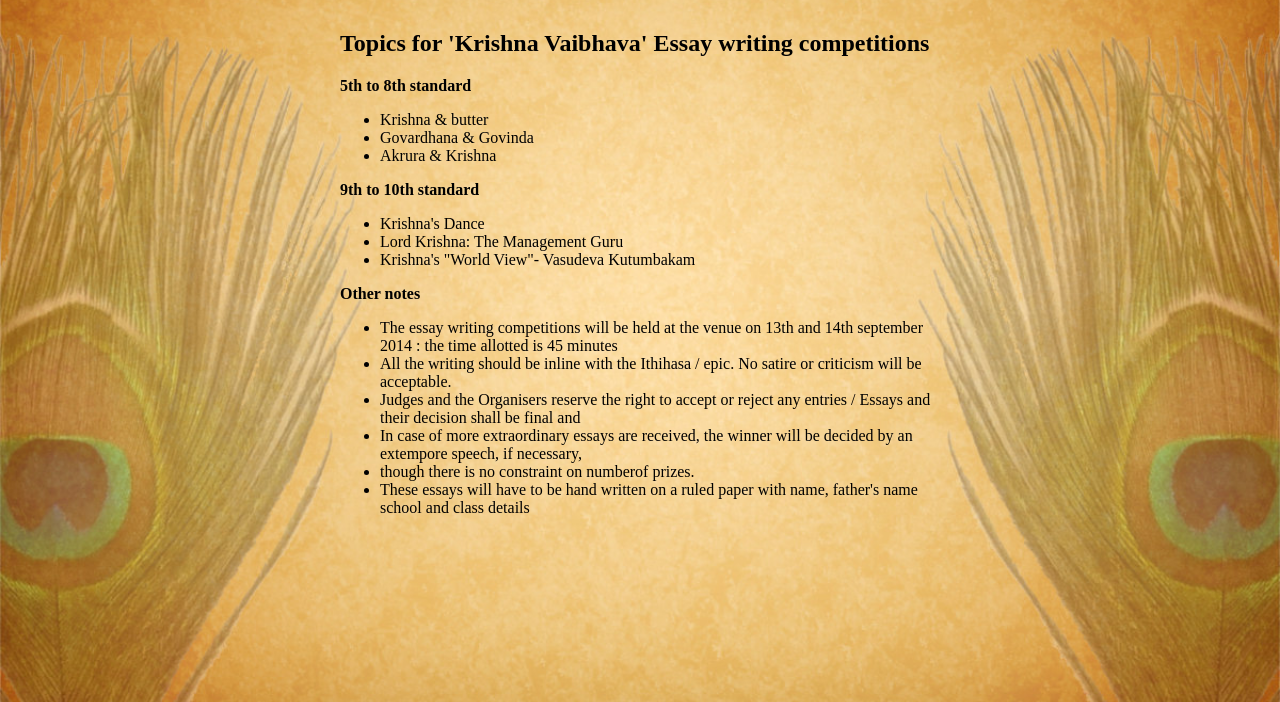
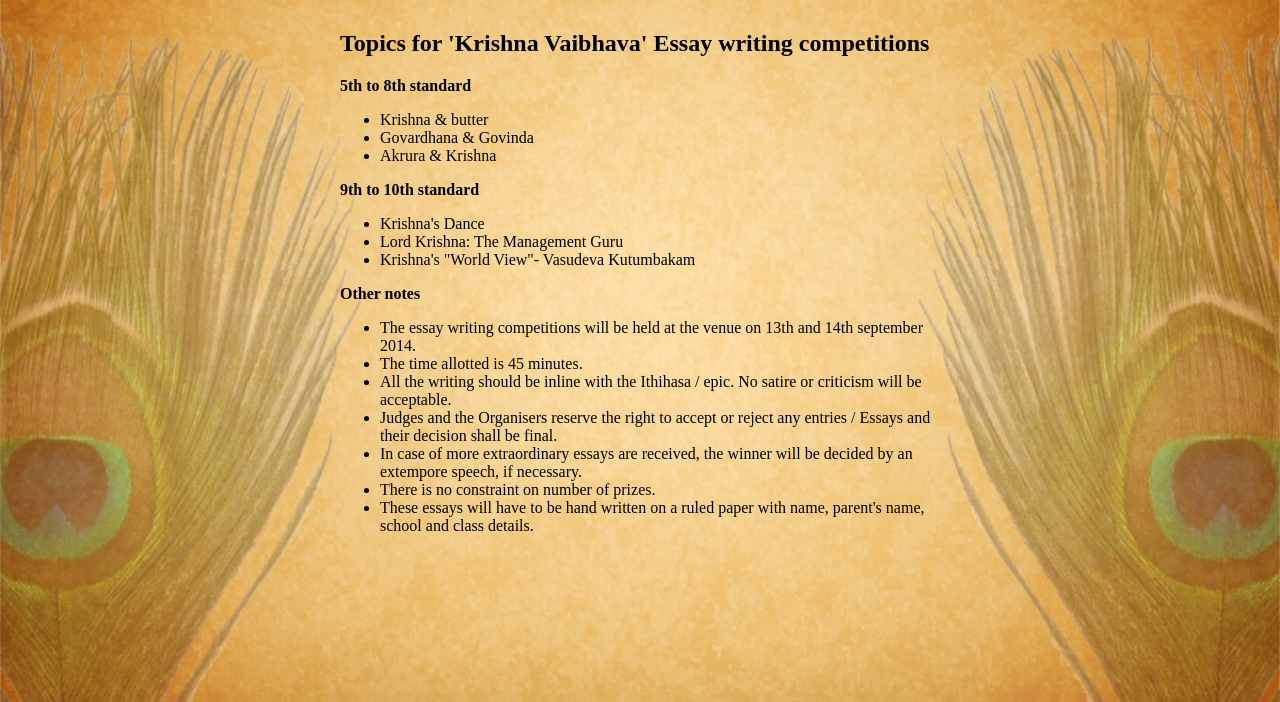
Before and after one commit to ssrihari/kishoreutsav.com, a plain HTML site: page essays/index.html in a window 1280 px wide. Shown: the part 98-800 px from the top of the page. Drawn offline with Linux system fonts and the light colour scheme.

Commit message:
Fixes to the copy

```diff
--- a/essays/index.html
+++ b/essays/index.html
@@ -37,12 +37,13 @@
     </div>
     <strong>Other notes</strong>
     <ul>
-      <li>The essay writing competitions will be held at the venue on 13th and 14th september 2014 : the time allotted is 45 minutes</li>
+      <li>The essay writing competitions will be held at the venue on 13th and 14th september 2014.</li>
+      <li>The time allotted is 45 minutes.</li>
       <li>All the writing should be inline with the Ithihasa / epic. No satire or criticism will be acceptable.</li>
-      <li>Judges and the Organisers reserve the right to accept or reject any entries / Essays and their decision shall be final and</li>
-      <li>In case of more extraordinary essays are received, the winner will be decided by an extempore speech, if necessary,</li>
-      <li>though there is no constraint on numberof prizes.</li>
-      <li>These essays will have to be hand written on a ruled paper with name, father's name school and class details</li>
+      <li>Judges and the Organisers reserve the right to accept or reject any entries / Essays and their decision shall be final.</li>
+      <li>In case of more extraordinary essays are received, the winner will be decided by an extempore speech, if necessary.</li>
+      <li>There is no constraint on number of prizes.</li>
+      <li>These essays will have to be hand written on a ruled paper with name, parent's name, school and class details.</li>
     </ul>
   </div>
 </body>
```
